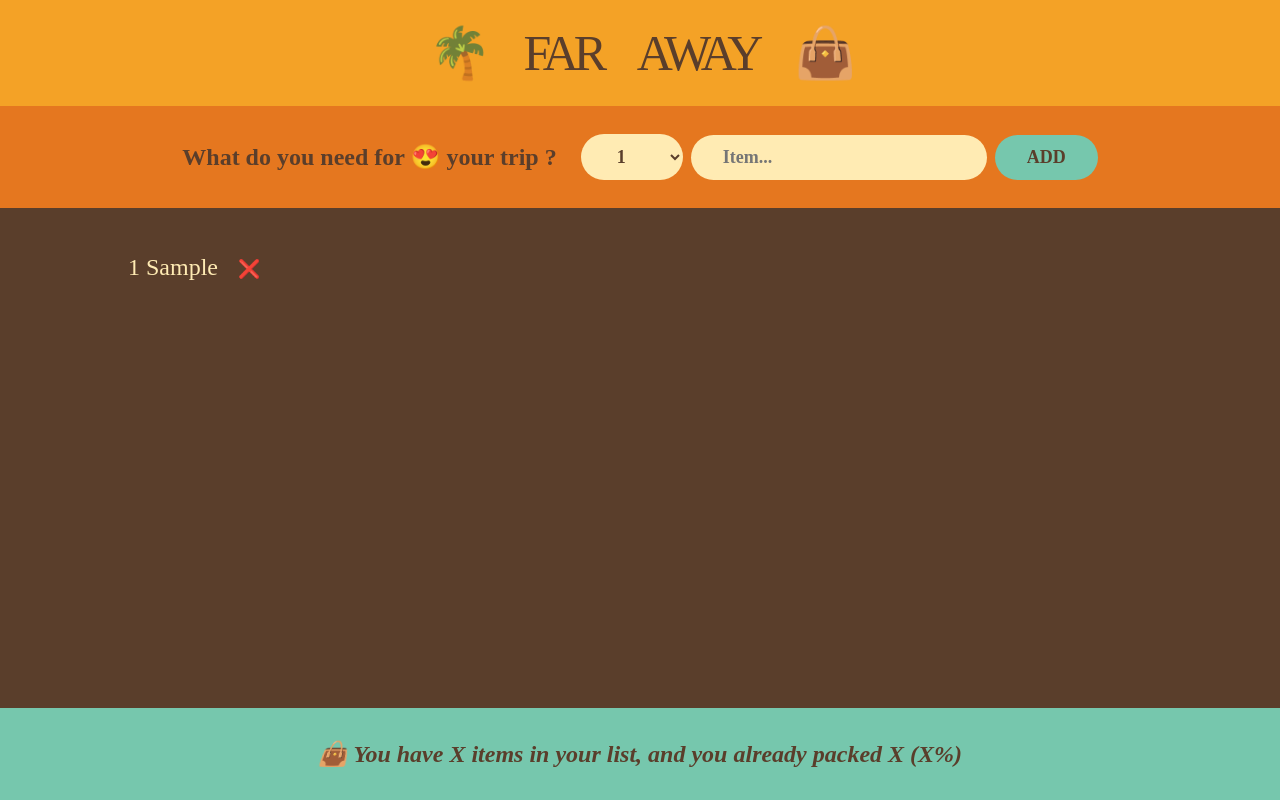
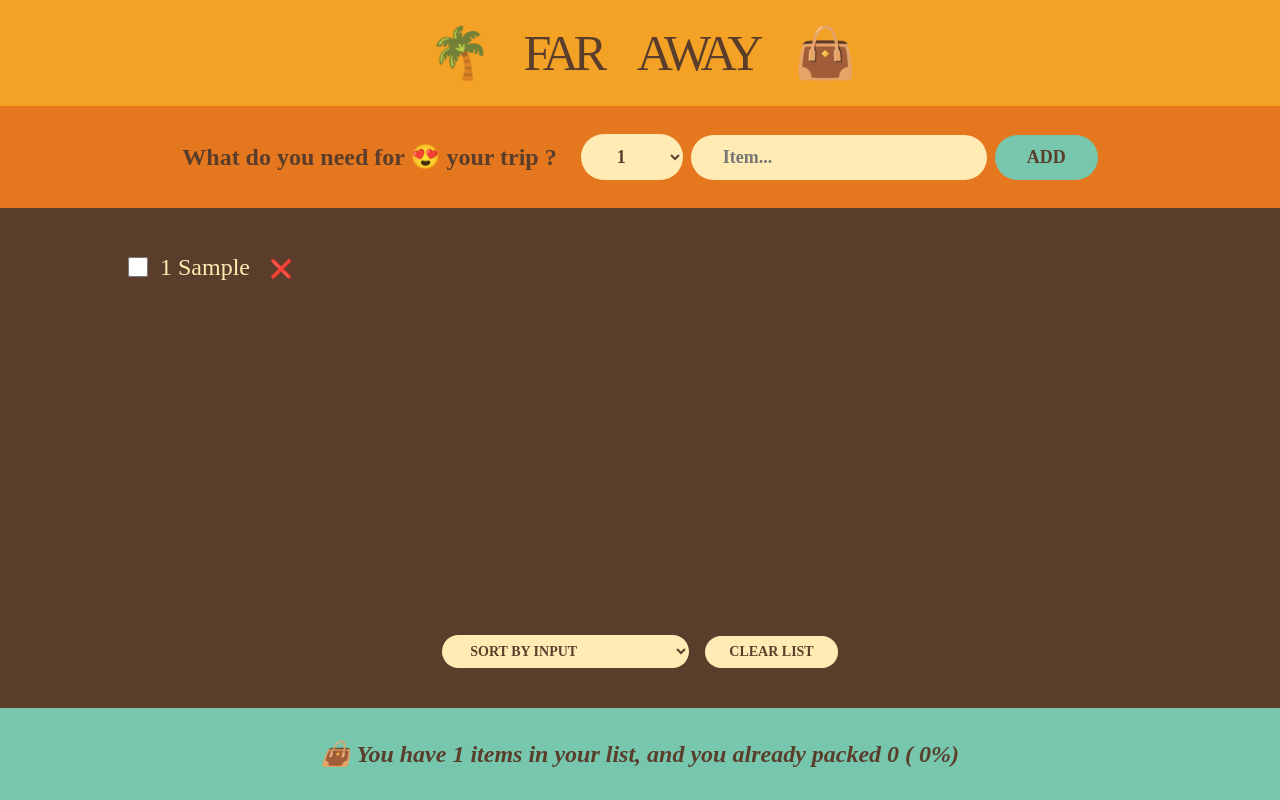
Before and after one commit to vishal-s-patel/far-away, a React (Create React App) app: page / in a window 1280 px wide. Both pictures are taken after typing "Sample" into the empty fields and a click on the button "ADD". Built offline with nearby package versions, Linux system fonts and the light colour scheme.

Commit message:
Added sorting and reset

```diff
--- a/src/App.js
+++ b/src/App.js
@@ -8,15 +8,32 @@ export default function App() {
   }
 
   function handleDeleteItem(id) {
-    setItems((items) => items.filter(item => item.id !== id));
+    setItems((items) => items.filter((item) => item.id !== id));
+  }
+
+  function handleToggleItem(id) {
+    setItems((items) =>
+      items.map((item) =>
+        item.id === id ? { ...item, packed: !item.packed } : item
+      )
+    );
+  }
+
+  function handleClearList() {
+    setItems([]);
   }
 
   return (
     <div className="app">
       <Logo />
-      <Form onAddItems={handleAddItems}/>
-      <PackingList items={items} onDeleteItem={handleDeleteItem}/>
-      <Stats />
+      <Form onAddItems={handleAddItems} />
+      <PackingList
+        items={items}
+        onDeleteItem={handleDeleteItem}
+        onToggleItem={handleToggleItem}
+        onClearList={handleClearList}
+      />
+      <Stats items={items} />
     </div>
   );
 }
@@ -25,12 +42,12 @@ function Logo() {
   return <h1>🌴 Far Away 👜</h1>;
 }
 
-function Form({onAddItems}) {
+function Form({ onAddItems }) {
   const [description, setDescription] = useState("");
   const [quantity, setQuantity] = useState(1);
   function handleSubmit(e) {
     e.preventDefault();
-    let item = { quantity, description, id: Date.now(), packed: false};
+    let item = { quantity, description, id: Date.now(), packed: false };
     onAddItems(item);
     setDescription("");
     setQuantity(1);
@@ -60,33 +77,79 @@ function Form({onAddItems}) {
   );
 }
 
-function PackingList({items, onDeleteItem}) {
+function PackingList({ items, onDeleteItem, onToggleItem, onClearList }) {
+  const [sortBy, setSortBy] = useState("input");
+  let sortedItems;
+  if (sortBy === "input") sortedItems = items;
+  if (sortBy === "description")
+    sortedItems = items
+      .slice()
+      .sort((a, b) => a.description.localeCompare(b.description));
+  if (sortBy === "packed")
+    sortedItems = items
+      .slice()
+      .sort((a, b) => Number(a.packed) - Number(b.packed));
   return (
     <div className="list">
       <ul>
-        {items.map((item) => (
-          <Item item={item} key={item.id} onDeleteItem={onDeleteItem} />
+        {sortedItems.map((item) => (
+          <Item
+            item={item}
+            key={item.id}
+            onDeleteItem={onDeleteItem}
+            onToggleItem={onToggleItem}
+          />
         ))}
       </ul>
+
+      <div className="actions">
+        <select value={sortBy} onChange={(e) => setSortBy(e.target.value)}>
+          <option value="input">Sort by Input</option>
+          <option value="description">Sort by description</option>
+          <option value="packed">Sort by Packed Status</option>
+        </select>
+        <button onClick={onClearList}>Clear list</button>
+      </div>
     </div>
   );
 }
 
-function Item({ item, onDeleteItem }) {
+function Item({ item, onDeleteItem, onToggleItem }) {
   return (
     <li>
+      <input
+        type="checkbox"
+        value={item.packed}
+        onChange={() => onToggleItem(item.id)}
+      />
       <span style={item.packed ? { textDecoration: "line-through" } : {}}>
         {item.quantity} {item.description}
       </span>
-      <button onClick={()=> onDeleteItem(item.id)}>❌</button>
+      <button onClick={() => onDeleteItem(item.id)}>❌</button>
     </li>
   );
 }
 
-function Stats() {
+function Stats({ items }) {
+  if (!items.length) {
+    return (
+      <footer className="stats">
+        <em>Start adding some items to your packing list 🚀</em>
+      </footer>
+    );
+  }
+
+  const totalItems = items.length;
+  const packedItems = items.filter((item) => item.packed).length;
+  const percentage = Math.round((packedItems / totalItems) * 100);
   return (
     <footer className="stats">
-      <em>👜 You have X items in your list, and you already packed X (X%)</em>
+      <em>
+        {percentage === 100
+          ? "You got everything! Ready to go ✈️"
+          : `👜 You have ${totalItems} items in your list, and you already packed${" "}
+          ${packedItems} ( ${percentage}%)`}
+      </em>
     </footer>
   );
 }
```
